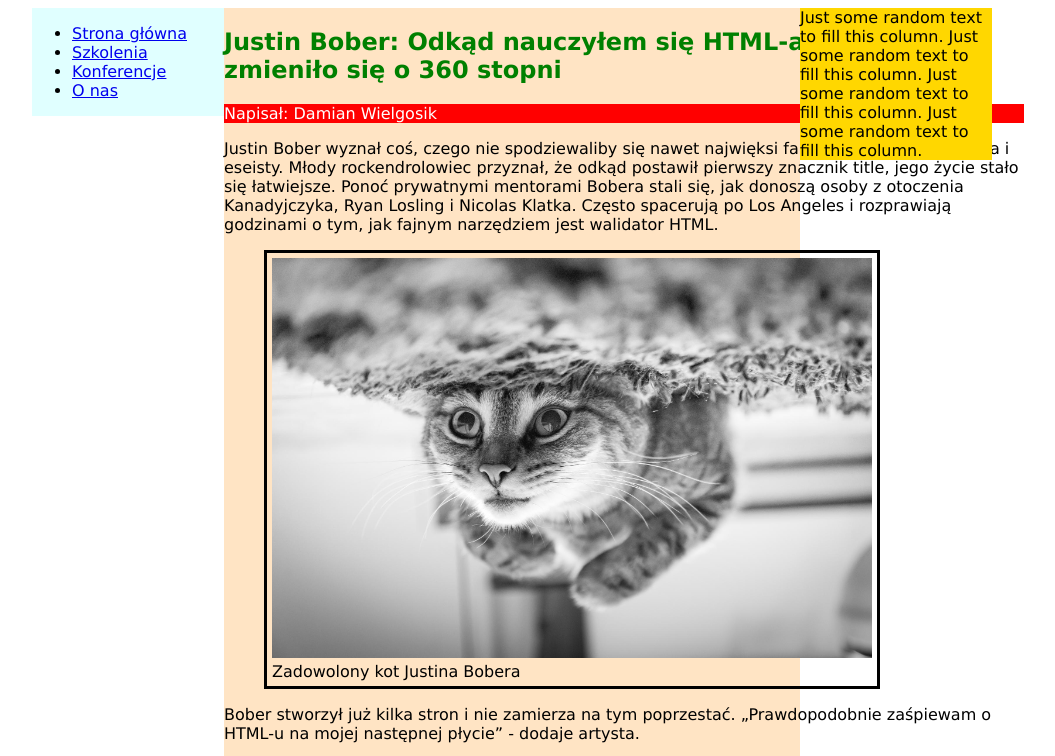
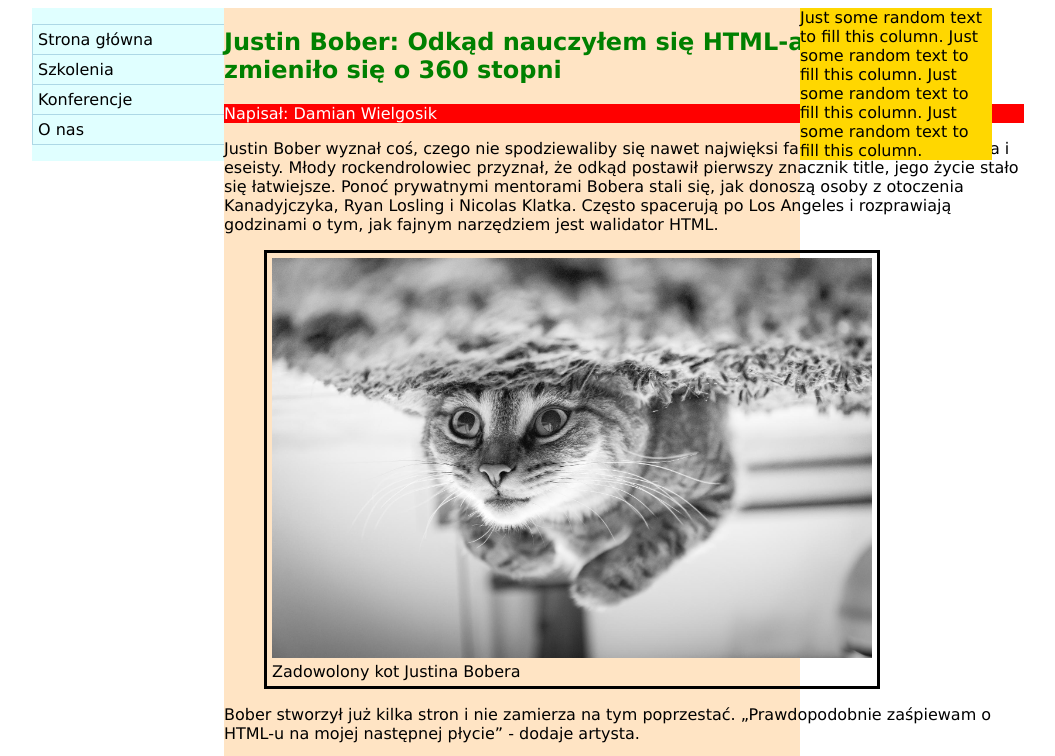
Before and after one commit to jan-grasewicz/html-uklad-kolumnowy, a plain HTML site: page index.html in a window 1280 px wide. Shown: the top 756 px of the page, without its empty margins (128-1183 px from the left). Drawn offline with Linux system fonts and the light colour scheme.

Commit message:
little fix

```diff
--- a/main.css
+++ b/main.css
@@ -22,26 +22,29 @@
     background-color: Gold;
 }
 /*Menu*/
-body {
-    font-family: Verdana;
+.site-nav {
+    background-color: lightcyan;
+    list-style: none;
+    padding: 0;
+    width :200px;
+    border: 1px solid lightblue
 }
-article {
-    width: 800px;
+.site-nav .site-nav-item {
+    border-bottom: 1px solid lightblue;
+    padding : 5px;
 }
-article header h1 {
-    color: green;
+.site-nav .site-nav-item:last-child {
+    border-bottom: none;
 }
-article header p {
-    background-color: red;
-    color: white;
+.site-nav .site-nav-item a {
+    color: black;
+    text-decoration: none;
 }
-article figure {
-    border: 3px solid black;
-    width: 600px;
-    padding: 5px;
+.site-nav .site-nav-item a:hover {
+    text-decoration: underline;
 }
-article figure img {
-    width: 100%;
+.site-nav .site-nav-item:hover {
+    background-color: lightblue;
 }
 /*Article*/
 body {
```
